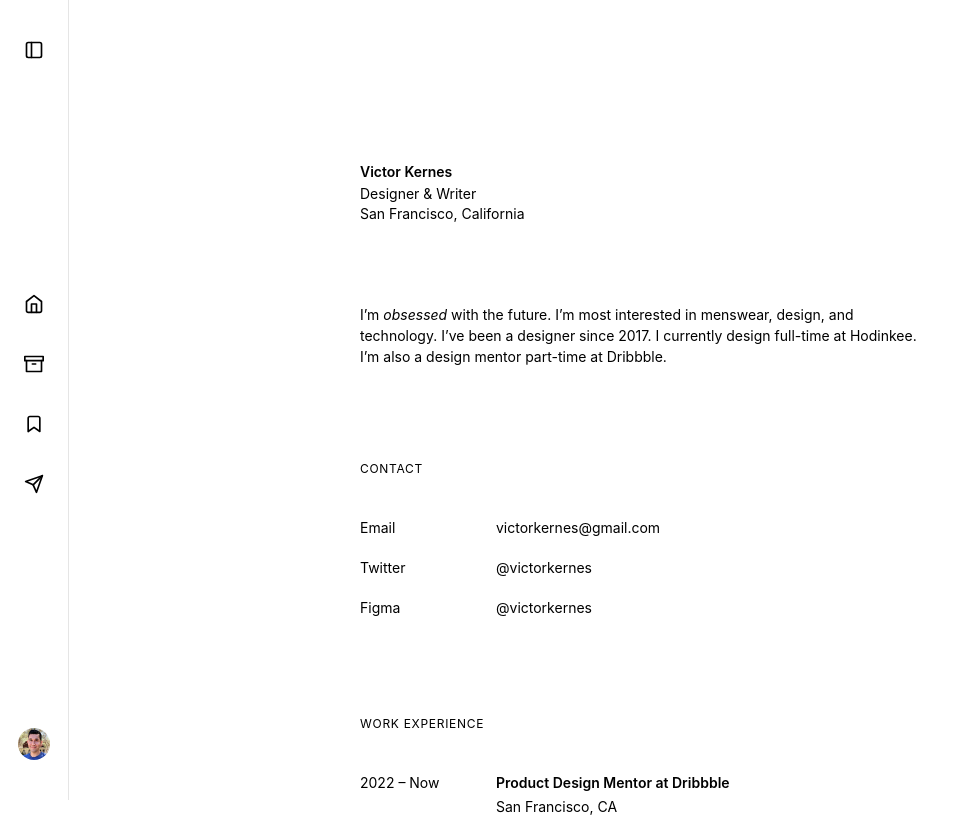
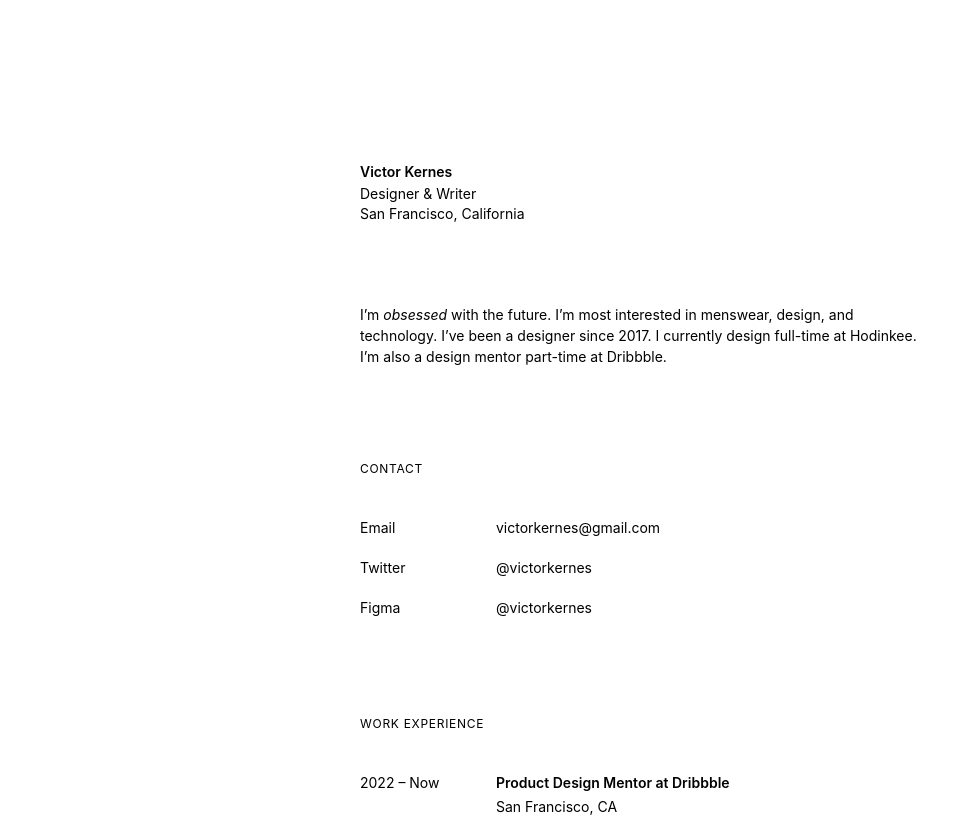
Before and after one commit to victorkernes/victor-kernes-next, a Next.js app: page /about in a window 1280 px wide. Shown: the top 817 px of the page, without its empty margins (0-961 px from the left). Built offline with nearby package versions, Linux system fonts and the light colour scheme.

Commit message:
Remove side nav

```diff
--- a/components/Header/index.js
+++ b/components/Header/index.js
@@ -1,9 +1,7 @@
-import Nav from "../Nav";
 import SEO from "../SEO";
 
 export default () => (
   <>
     <SEO />
-    <Nav />
   </>
 );
--- a/components/Page/index.js
+++ b/components/Page/index.js
@@ -1,9 +1,9 @@
 import Header from "../Header"
 
 const Page = (props) => (
-  <div>
+  <>
     <Header />
     {props.children}
-  </div>
+  </>
 );
 export default Page;
```
